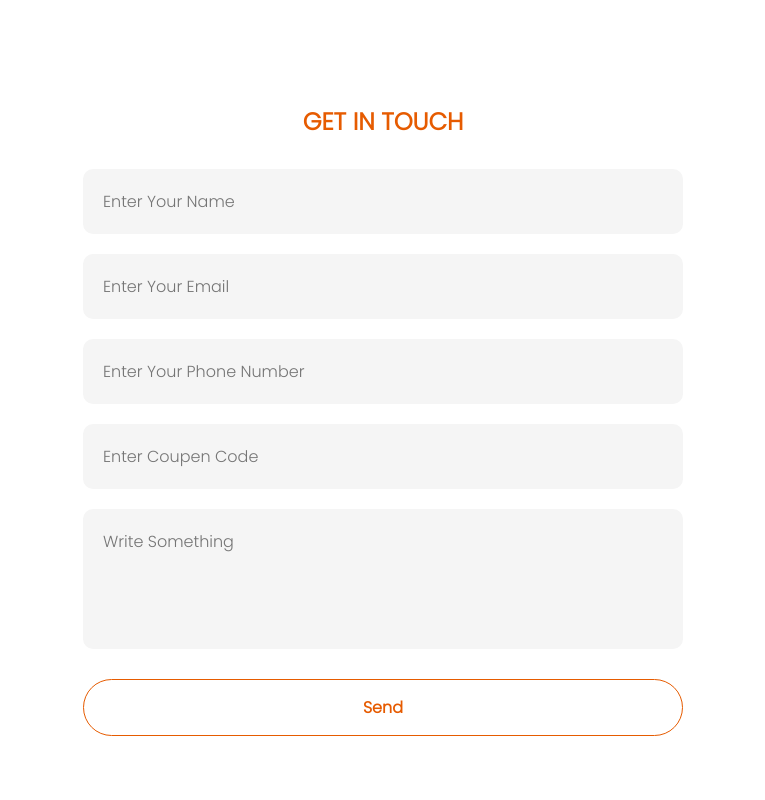
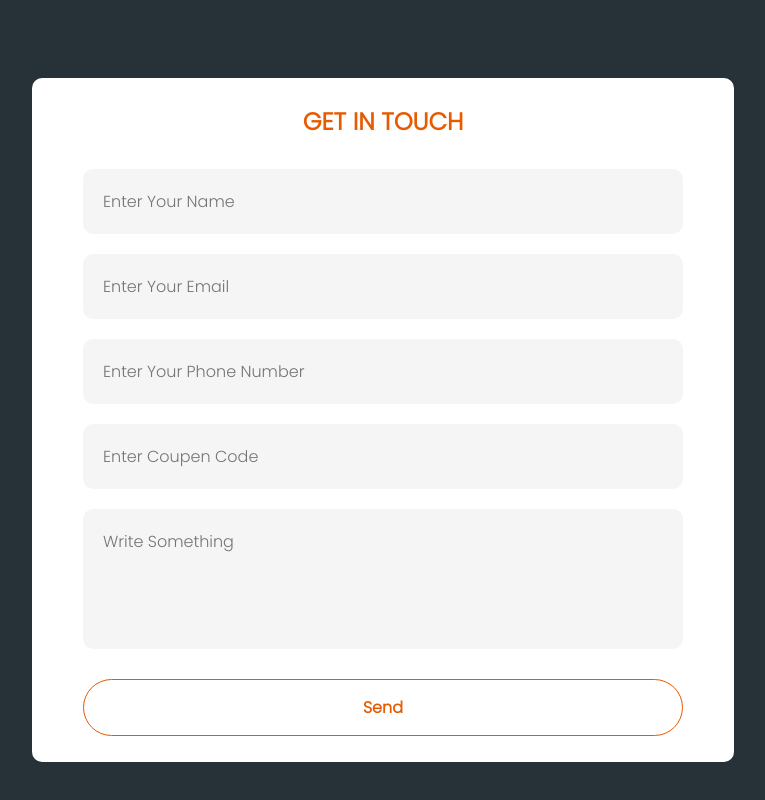
Before and after one commit to Irbeats/Trex24, a plain HTML site: page index.html in a window 1280 px wide. Shown: the whole page, without its empty margins (257-1022 px from the left). Drawn offline with Linux system fonts and the light colour scheme.

Commit message:
Update style.css

```diff
--- a/style.css
+++ b/style.css
@@ -6,7 +6,7 @@
 }
 
 .container {
-  background-color: thanks ;
+  background-color: #263238;
   display: flex;
   justify-content: center;
   align-items: center;
```
